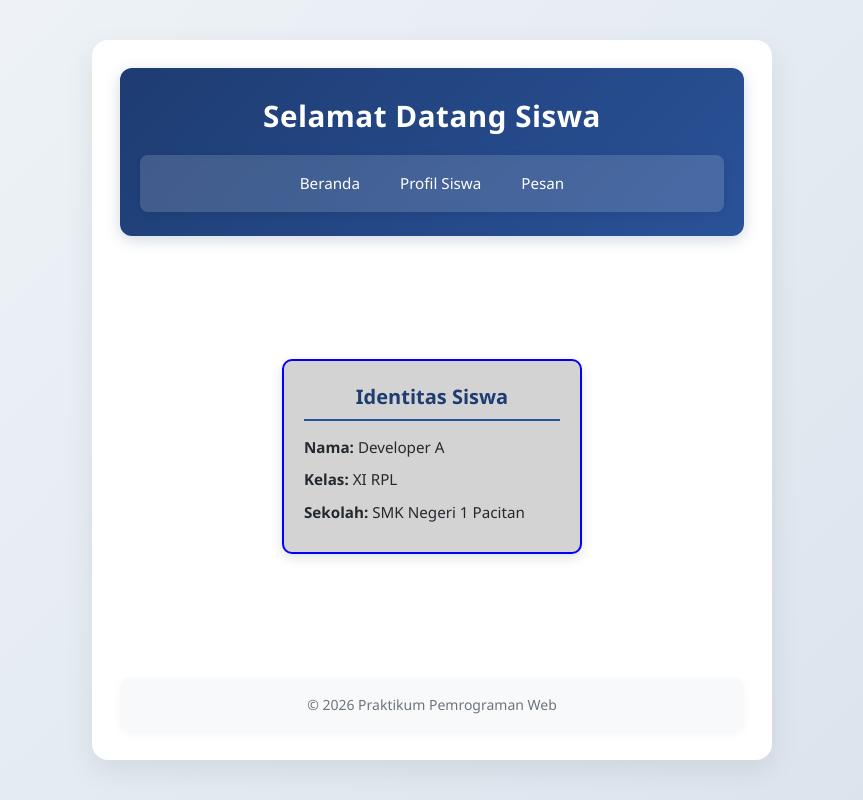
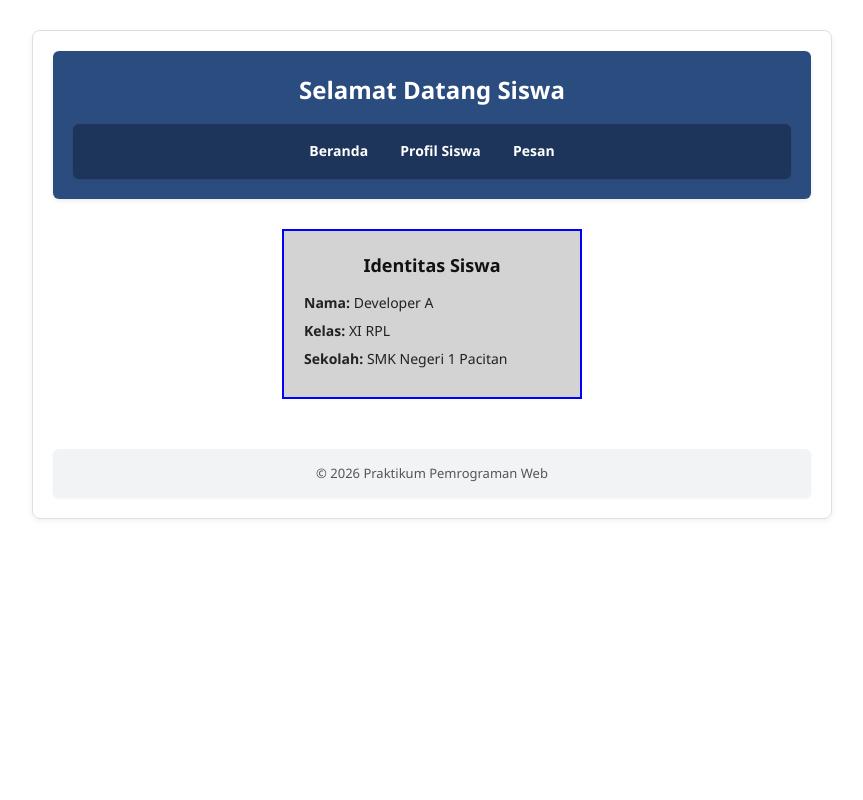
Before and after one commit to RobsHs/TUGASFIXLKPD0011, a plain HTML site: page index.html in a window 1280 px wide. Shown: the whole page, without its empty margins (208-1071 px from the left). Drawn offline with Linux system fonts and the light colour scheme.

Commit message:
Rapikan style agar lebih bersih dan natural

```diff
--- a/style.css
+++ b/style.css
@@ -1,138 +1,110 @@
-/* Reset dan Box Sizing */
+/* Reset dasar */
 * {
   box-sizing: border-box;
   margin: 0;
   padding: 0;
 }
 
-/* Latar Belakang & Layout Global */
-html {
-  background: linear-gradient(135deg, #f0f4f8 0%, #d9e2ec 100%);
-  min-height: 100vh;
+/* Body: Tata letak terpusat, tipografi bersih, bayangan halus, sudut membulat */
+body {
+  font-family: "Segoe UI", Arial, sans-serif;
+  background-color: #ffffff;
+  color: #333333;
+  line-height: 1.6;
+  max-width: 800px;
+  margin: 30px auto;
+  padding: 20px;
+  border: 1px solid #dcdfe6;
+  border-radius: 8px;
+  box-shadow: 0 2px 6px rgba(0, 0, 0, 0.06);
 }
 
-/* Body: Tata Letak Terpusat, Tipografi Modern, Bayangan Halus, Sudut Membulat */
-body {
-  font-family: 'Segoe UI', -apple-system, BlinkMacSystemFont, Roboto, Helvetica, Arial, sans-serif;
-  max-width: 680px;
-  margin: 40px auto;
-  padding: 28px;
-  background-color: #ffffff;
-  border-radius: 16px;
-  box-shadow: 0 10px 30px rgba(0, 0, 0, 0.08);
-  display: flex;
-  flex-direction: column;
-  min-height: calc(100vh - 80px);
-  color: #333333;
-  line-height: 1.6;
-}
-
-/* Header: Terpusat, Bayangan Halus, Sudut Membulat */
+/* Header */
 header {
+  background-color: #2b4c7e;
+  color: #ffffff;
+  padding: 20px;
   text-align: center;
-  padding: 24px 20px;
-  background: linear-gradient(135deg, #1e3c72 0%, #2a5298 100%);
-  color: #ffffff;
-  border-radius: 12px;
-  box-shadow: 0 4px 15px rgba(30, 60, 114, 0.2);
-  margin-bottom: 24px;
+  border-radius: 6px;
+  box-shadow: 0 2px 4px rgba(0, 0, 0, 0.08);
 }
 
 header h1 {
-  font-size: 1.85rem;
-  font-weight: 700;
-  margin-bottom: 16px;
-  letter-spacing: 0.5px;
+  font-size: 24px;
+  margin-bottom: 15px;
 }
 
-/* Nav: Terpusat, Bayangan Halus, Sudut Membulat */
+/* Navigasi */
 nav {
-  display: flex;
-  justify-content: center;
-  align-items: center;
-  gap: 12px;
-  background-color: rgba(255, 255, 255, 0.15);
-  padding: 10px 18px;
-  border-radius: 8px;
-  box-shadow: 0 2px 8px rgba(0, 0, 0, 0.08);
-  backdrop-filter: blur(4px);
+  background-color: #1e355b;
+  padding: 10px 15px;
+  border-radius: 6px;
+  text-align: center;
+  box-shadow: 0 1px 3px rgba(0, 0, 0, 0.1);
 }
 
 nav a {
   color: #ffffff;
   text-decoration: none;
-  font-weight: 500;
-  font-size: 0.95rem;
+  font-weight: 600;
   padding: 6px 14px;
-  border-radius: 6px;
-  transition: all 0.25s ease;
+  display: inline-block;
+  font-size: 14px;
 }
 
 nav a:hover {
-  background-color: rgba(255, 255, 255, 0.25);
-  transform: translateY(-1px);
+  text-decoration: underline;
 }
 
-/* Main Area */
+/* Area Konten Utama */
 main {
-  flex: 1;
+  padding: 30px 10px;
   display: flex;
   justify-content: center;
-  align-items: center;
-  padding: 24px 10px;
 }
 
-/* Aturan Wajib Eksak untuk .kartu-profil */
+/* Aturan Wajib untuk .kartu-profil */
 .kartu-profil {
   width: 300px;
   background-color: lightgray;
   padding: 20px;
   border: 2px solid blue;
-  border-radius: 10px;
-  box-shadow: 0 4px 12px rgba(0, 0, 0, 0.12);
 }
 
 .kartu-profil h3 {
-  margin-bottom: 14px;
-  color: #1e3c72;
-  font-size: 1.25rem;
+  font-size: 18px;
+  margin-bottom: 12px;
+  color: #111111;
   text-align: center;
-  border-bottom: 2px solid #2a5298;
-  padding-bottom: 6px;
 }
 
 .kartu-profil p {
-  margin: 8px 0;
-  font-size: 0.95rem;
-  color: #24292e;
+  font-size: 14px;
+  margin: 6px 0;
+  color: #222222;
 }
 
-/* Footer: Terpusat, Bayangan Halus, Sudut Membulat */
+/* Footer */
 footer {
+  background-color: #f1f3f5;
+  color: #555555;
   text-align: center;
-  padding: 16px;
-  background-color: #f8f9fa;
-  color: #6c757d;
-  border-radius: 10px;
-  box-shadow: 0 2px 8px rgba(0, 0, 0, 0.04);
-  margin-top: 24px;
-  font-size: 0.875rem;
+  padding: 14px;
+  border-radius: 6px;
+  box-shadow: 0 1px 3px rgba(0, 0, 0, 0.04);
+  margin-top: 20px;
+  font-size: 13px;
 }
 
-/* Responsif untuk Layar Kecil */
+/* Responsif untuk layar kecil */
 @media (max-width: 600px) {
   body {
-    margin: 12px;
-    padding: 16px;
-    border-radius: 12px;
+    margin: 10px;
+    padding: 15px;
   }
 
-  header h1 {
-    font-size: 1.5rem;
-  }
-
-  nav {
-    flex-direction: column;
-    gap: 6px;
+  nav a {
+    display: block;
+    margin: 4px 0;
   }
 }
```
